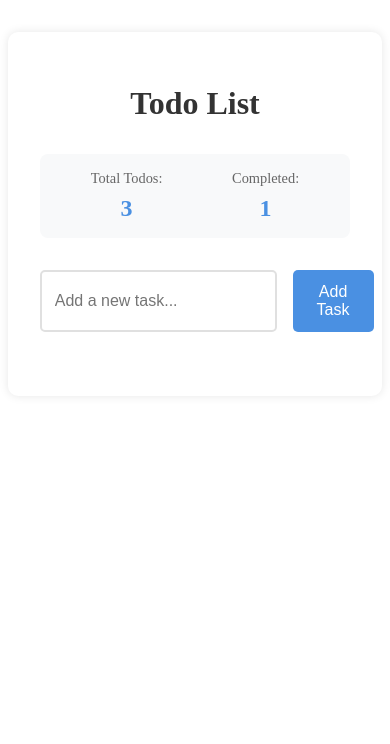
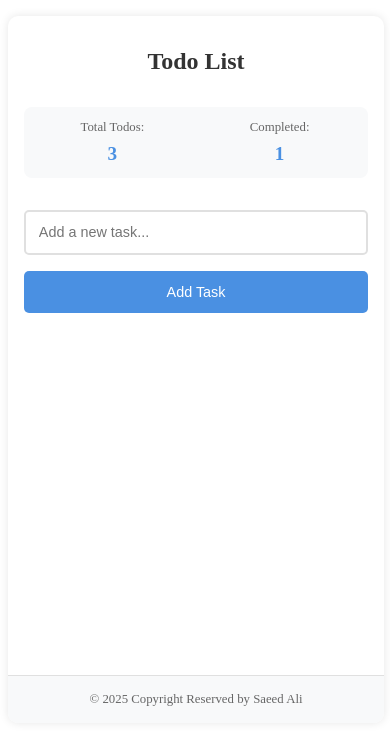
Before and after one commit to saeedali780/React-Projects, a React (Vite) app in the folder Todo-APP/: page / in a window 390 px wide. Shown: the top 744 px of the page. Built offline with nearby package versions, Linux system fonts and the light colour scheme.

Commit message:
Separating JSX Into Components

```diff
--- /dev/null
+++ b/Todo-APP/src/components/Footer.jsx
@@ -0,0 +1,12 @@
+import React from 'react';
+import './Todo.css';
+
+const Footer = () => {
+  return (
+    <footer className="todo-footer">
+                <p>© {new Date().getFullYear()} Copyright Reserved by Saeed Ali</p>
+     </footer>
+  )
+}
+
+export default Footer
--- /dev/null
+++ b/Todo-APP/src/components/Form.jsx
@@ -0,0 +1,30 @@
+import React, { useState } from 'react';
+import './Todo.css';
+
+const Form = ({todos,setTodos}) => {
+    const [todo, setTodo] = useState('');
+
+    const handleSubmit = (e) => {
+        e.preventDefault();
+        setTodos([...todos, todo]);
+        setTodo('');
+    }
+
+  return (
+
+    <form className="todo-input-container" onSubmit={handleSubmit}>
+    <input
+        type="text"
+        placeholder="Add a new task..."
+        className="todo-input"
+        value={todo}
+        onChange={(e) => setTodo(e.target.value)}
+    />
+    <button type="submit" className="add-button">
+        Add Task
+    </button>
+</form>
+  )
+}
+
+export default Form
--- /dev/null
+++ b/Todo-APP/src/components/Header.jsx
@@ -0,0 +1,23 @@
+import React from 'react';
+import './Todo.css';
+
+const Header = () => {
+  return (
+    <>
+    <h1>Todo List</h1>
+
+    <div className="todo-stats">
+        <div className="stat-item">
+            <span className="stat-label">Total Todos:</span>
+            <span className="stat-value">3</span>
+        </div>
+        <div className="stat-item">
+            <span className="stat-label">Completed:</span>
+            <span className="stat-value">1</span>
+        </div>
+    </div>
+    </>
+  )
+}
+
+export default Header
--- a/Todo-APP/src/components/Todo.css
+++ b/Todo-APP/src/components/Todo.css
@@ -1,16 +1,20 @@
 .todo-container {
   max-width: 600px;
+  width: 90%;
   margin: 2rem auto;
   padding: 2rem;
   background-color: #ffffff;
   border-radius: 10px;
   box-shadow: 0 0 10px rgba(0, 0, 0, 0.1);
+  position: relative;
+  min-height: 80vh;
 }
 
 h1 {
   text-align: center;
   color: #333;
   margin-bottom: 2rem;
+  font-size: clamp(1.5rem, 4vw, 2.5rem);
 }
 
 .todo-stats {
@@ -20,6 +24,8 @@ h1 {
   padding: 1rem;
   background-color: #f8f9fa;
   border-radius: 8px;
+  flex-wrap: wrap;
+  gap: 1rem;
 }
 
 .stat-item {
@@ -27,15 +33,16 @@ h1 {
   flex-direction: column;
   align-items: center;
   gap: 0.5rem;
+  min-width: 120px;
 }
 
 .stat-label {
-  font-size: 0.9rem;
+  font-size: clamp(0.8rem, 2vw, 0.9rem);
   color: #666;
 }
 
 .stat-value {
-  font-size: 1.5rem;
+  font-size: clamp(1.2rem, 3vw, 1.5rem);
   font-weight: bold;
   color: #4a90e2;
 }
@@ -44,14 +51,16 @@ h1 {
   display: flex;
   gap: 1rem;
   margin-bottom: 2rem;
+  flex-wrap: wrap;
 }
 
 .todo-input {
   flex: 1;
+  min-width: 200px;
   padding: 0.8rem;
   border: 2px solid #e0e0e0;
   border-radius: 5px;
-  font-size: 1rem;
+  font-size: clamp(0.9rem, 2vw, 1rem);
   transition: border-color 0.3s ease;
 }
 
@@ -67,8 +76,9 @@ h1 {
   border: none;
   border-radius: 5px;
   cursor: pointer;
-  font-size: 1rem;
+  font-size: clamp(0.9rem, 2vw, 1rem);
   transition: background-color 0.3s ease;
+  white-space: nowrap;
 }
 
 .add-button:hover {
@@ -79,6 +89,7 @@ h1 {
   display: flex;
   flex-direction: column;
   gap: 1rem;
+  margin-bottom: 4rem;
 }
 
 .todo-item {
@@ -88,6 +99,8 @@ h1 {
   background-color: #f8f9fa;
   border-radius: 5px;
   transition: transform 0.2s ease;
+  flex-wrap: wrap;
+  gap: 0.5rem;
 }
 
 .todo-item:hover {
@@ -103,8 +116,9 @@ h1 {
 
 .todo-text {
   flex: 1;
-  font-size: 1rem;
+  font-size: clamp(0.9rem, 2vw, 1rem);
   color: #333;
+  word-break: break-word;
 }
 
 .delete-button {
@@ -120,3 +134,75 @@ h1 {
 .delete-button:hover {
   color: #ff5252;
 }
+
+.todo-footer {
+  position: absolute;
+  bottom: 0;
+  left: 0;
+  right: 0;
+  padding: 1rem;
+  text-align: center;
+  background-color: #f8f9fa;
+  border-top: 1px solid #e0e0e0;
+  border-radius: 0 0 10px 10px;
+}
+
+.todo-footer p {
+  margin: 0;
+  color: #666;
+  font-size: clamp(0.8rem, 2vw, 0.9rem);
+}
+
+/* Media Queries */
+@media screen and (max-width: 480px) {
+  .todo-container {
+    width: 95%;
+    padding: 1rem;
+    margin: 1rem auto;
+  }
+
+  .todo-input-container {
+    flex-direction: column;
+  }
+
+  .add-button {
+    width: 100%;
+  }
+
+  .todo-stats {
+    padding: 0.8rem;
+  }
+
+  .stat-item {
+    min-width: 100px;
+  }
+}
+
+@media screen and (max-width: 768px) {
+  .todo-container {
+    width: 92%;
+  }
+
+  .todo-item {
+    padding: 0.8rem;
+  }
+}
+
+@media screen and (min-width: 769px) and (max-width: 1024px) {
+  .todo-container {
+    width: 85%;
+  }
+}
+
+/* For very small screens */
+@media screen and (max-width: 320px) {
+  .todo-container {
+    width: 100%;
+    margin: 0;
+    border-radius: 0;
+  }
+
+  .todo-footer {
+    border-radius: 0;
+  }
+}
--- a/Todo-APP/src/components/Todo.jsx
+++ b/Todo-APP/src/components/Todo.jsx
@@ -1,54 +1,18 @@
-import React from 'react';
+import React, { useState } from 'react';
 import './Todo.css';
-import { useState } from 'react';
-import TodoItem from './TodoItem';
-
+import TodoLists from './TodoLists';
+import Form from './Form';
+import Header from './Header.jsx';
+import Footer from './Footer.jsx';
 const Todo = () => {
-    const [todo, setTodo] = useState('');
     const [todos, setTodos] = useState([]);
-
-    const handleSubmit = (e) => {
-        e.preventDefault();
-        setTodos([...todos, todo]);
-        setTodo('');
-    }
 
     return (
         <div className="todo-container">
-            <h1>Todo List</h1>
-
-            <div className="todo-stats">
-                <div className="stat-item">
-                    <span className="stat-label">Total Todos:</span>
-                    <span className="stat-value">3</span>
-                </div>
-                <div className="stat-item">
-                    <span className="stat-label">Completed:</span>
-                    <span className="stat-value">1</span>
-                </div>
-            </div>
-
-            <form className="todo-input-container" onSubmit={handleSubmit}>
-                <input
-                    type="text"
-                    placeholder="Add a new task..."
-                    className="todo-input"
-                    value={todo}
-                    onChange={(e) => setTodo(e.target.value)}
-                />
-                <button type="submit" className="add-button">
-                    Add Task
-                </button>
-            </form>
-
-            <div className="todo-list">
-                {todos.map((item) => (
-                    <TodoItem
-                        key={item}
-                        item={item}
-                    />
-                ))}
-            </div>
+           <Header />
+            <Form todos={todos} setTodos={setTodos}/>
+           <TodoLists todos={todos}  />
+           <Footer/>
         </div>
     )
 }
--- /dev/null
+++ b/Todo-APP/src/components/TodoLists.jsx
@@ -0,0 +1,17 @@
+import React from 'react';
+import TodoItem from './TodoItem';
+import './Todo.css';
+const TodoLists = ({todos}) => {
+  return (
+    <div className="todo-list">
+                {todos.map((item) => (
+                    <TodoItem
+                        key={item}
+                        item={item}
+                    />
+                ))}
+     </div>
+  )
+}
+
+export default TodoLists
```
